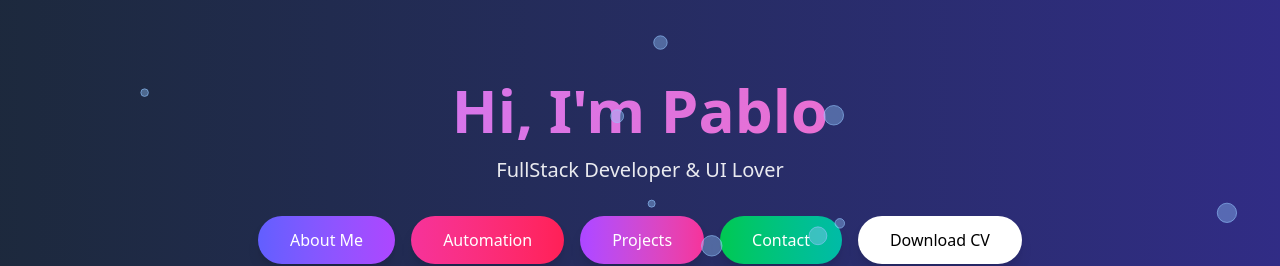
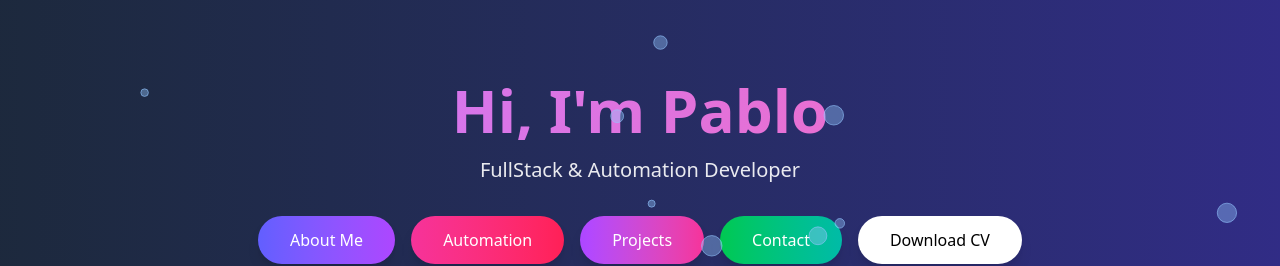
Before and after one commit to pablojvm/PVM-PersonalPage, a React (Vite) app: page / in a window 1280 px wide. Shown: the top 266 px of the page. Built offline with nearby package versions, Linux system fonts and the light colour scheme.

Commit message:
cambio de titulo personal

```diff
--- a/src/App.jsx
+++ b/src/App.jsx
@@ -551,7 +551,7 @@ const App = () => {
           Hi, I'm Pablo
         </h1>
         <p className="text-lg md:text-xl mb-8 text-white/90 max-w-2xl mx-auto">
-          FullStack Developer & UI Lover
+          FullStack & Automation Developer
         </p>
 
         <div className="flex flex-col sm:flex-row gap-4 justify-center items-center">
```
